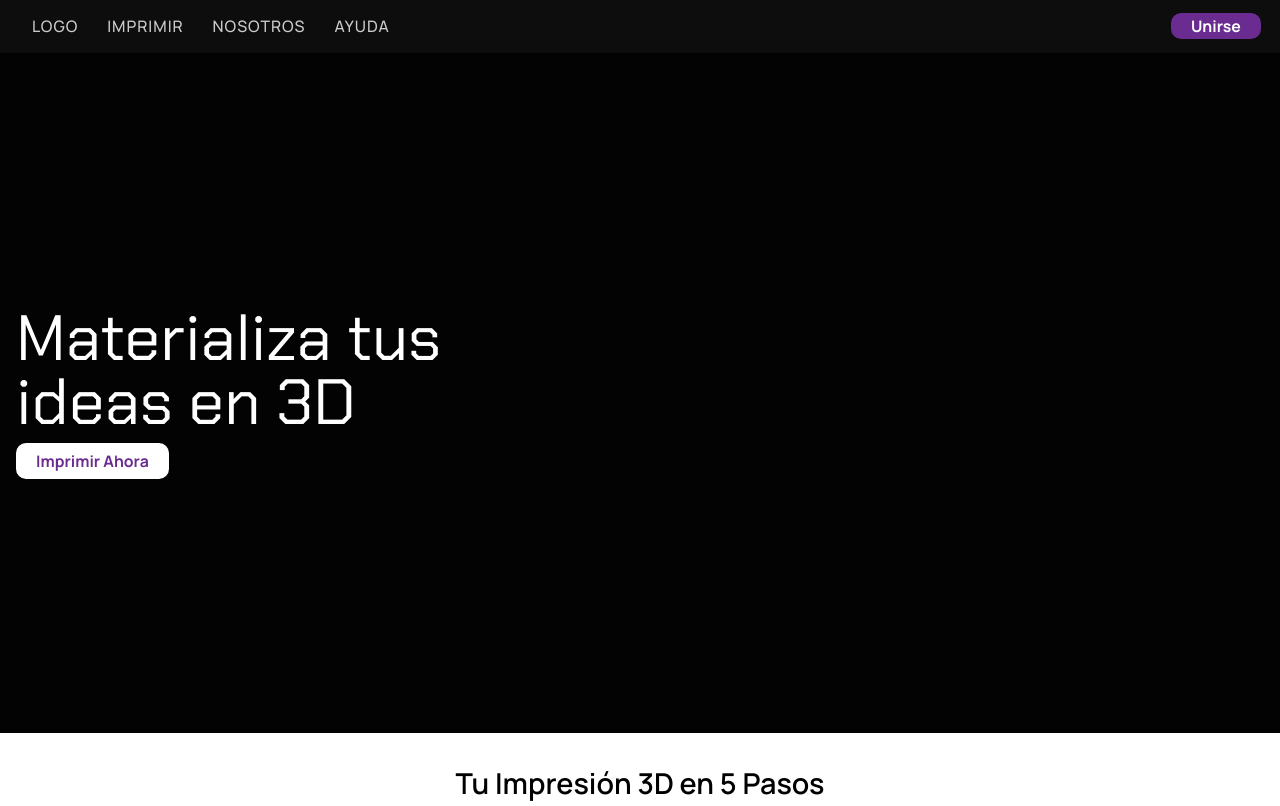
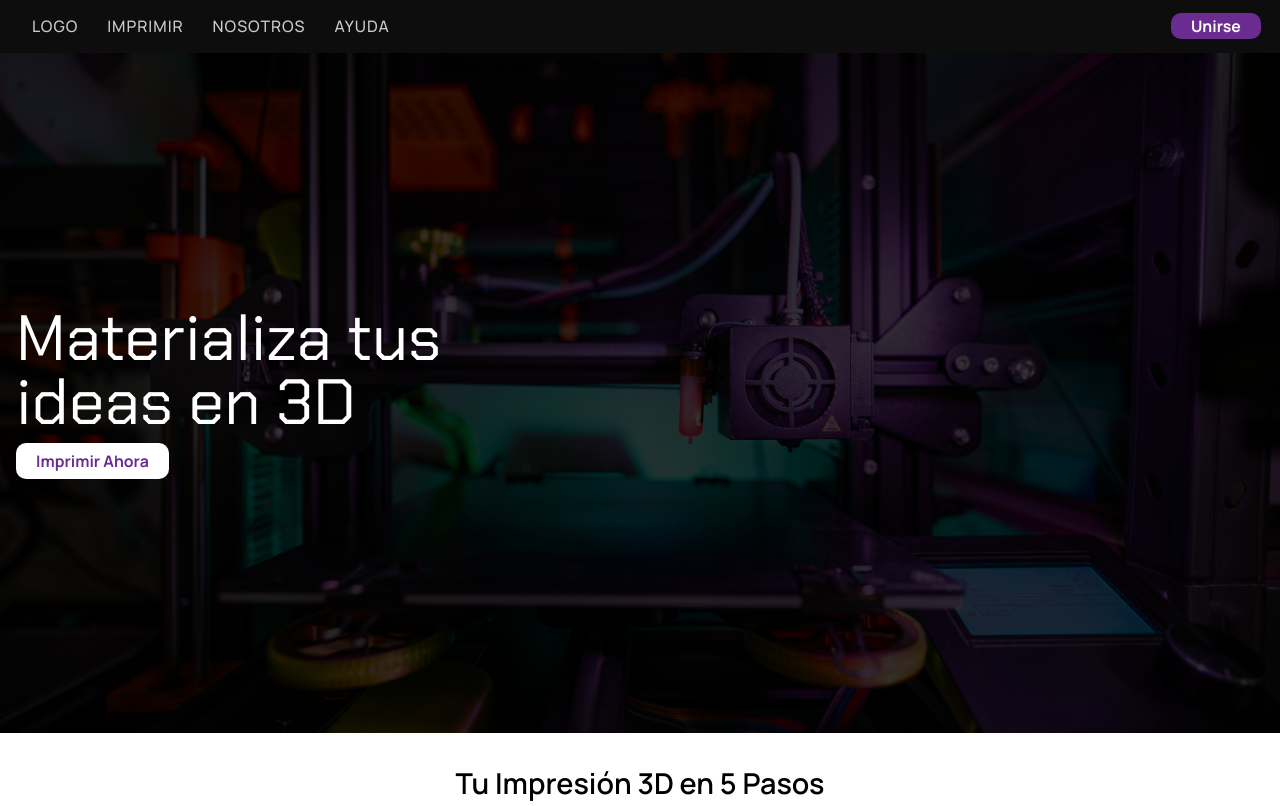
Before and after one commit to Jesus41844/3Daytuba-Solutions, a plain HTML site: page 3D_Lab_website/html/home.html in a window 1280 px wide. Shown: the top 806 px of the page. Drawn offline with Linux system fonts and the light colour scheme; the site is published under a folder, as on GitHub Pages, so addresses that start at the root find nothing.

Commit message:
Solved css not displaying background picture

```diff
--- a/3D_Lab_website/css/home.css
+++ b/3D_Lab_website/css/home.css
@@ -76,7 +76,7 @@ header {
   /*Make background darker*/
   background:
     linear-gradient(rgba(0, 0, 0, 0.8), rgba(0, 0, 0, 0.8)),
-    url("/images/main-3d-printer.jpeg");
+    url("../images/main-3d-printer.jpeg");
   background-position: center;
   background-size: cover;
   background-repeat: no-repeat;
```
